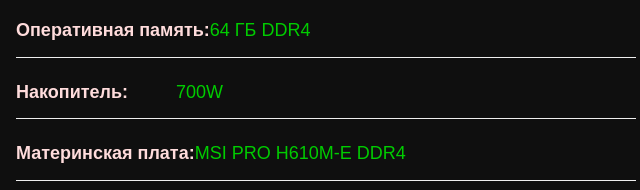
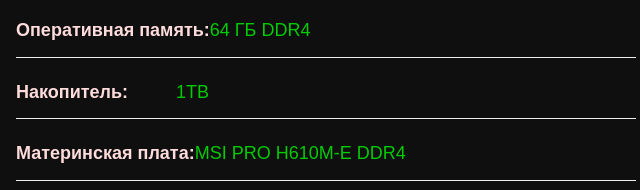
Before and after one commit to sanekbomba666/SIGMABOY228, a plain HTML site: page build-details666.html in a window 1280 px wide. Shown: the part 503-693 px from the top of the page, 584-1224 px from the left. Drawn offline with Linux system fonts and the light colour scheme.

Commit message:
Update build-details666.html

```diff
--- a/build-details666.html
+++ b/build-details666.html
@@ -39,7 +39,7 @@
                         <li><strong>Процессор:</strong> Intel Core i9-11900f </li>
                         <li><strong>Видеокарта:</strong> NVIDIA GeForce RTX 4070 (12 ГБ)</li>
                         <li><strong>Оперативная память:</strong> 64 ГБ DDR4</li>
-                        <li><strong>Накопитель:</strong>  700W </li>
+                        <li><strong>Накопитель:</strong>  1TB </li>
                         <li><strong>Материнская плата:</strong> MSI PRO H610M-E DDR4</li>
                         <li><strong>Блок питания:</strong> 500W 80+ Bronze</li>
                         <li><strong>Корпус:</strong> Cooler Master COSMOS INFINITY 30th Anniversary Edition</li>
```
